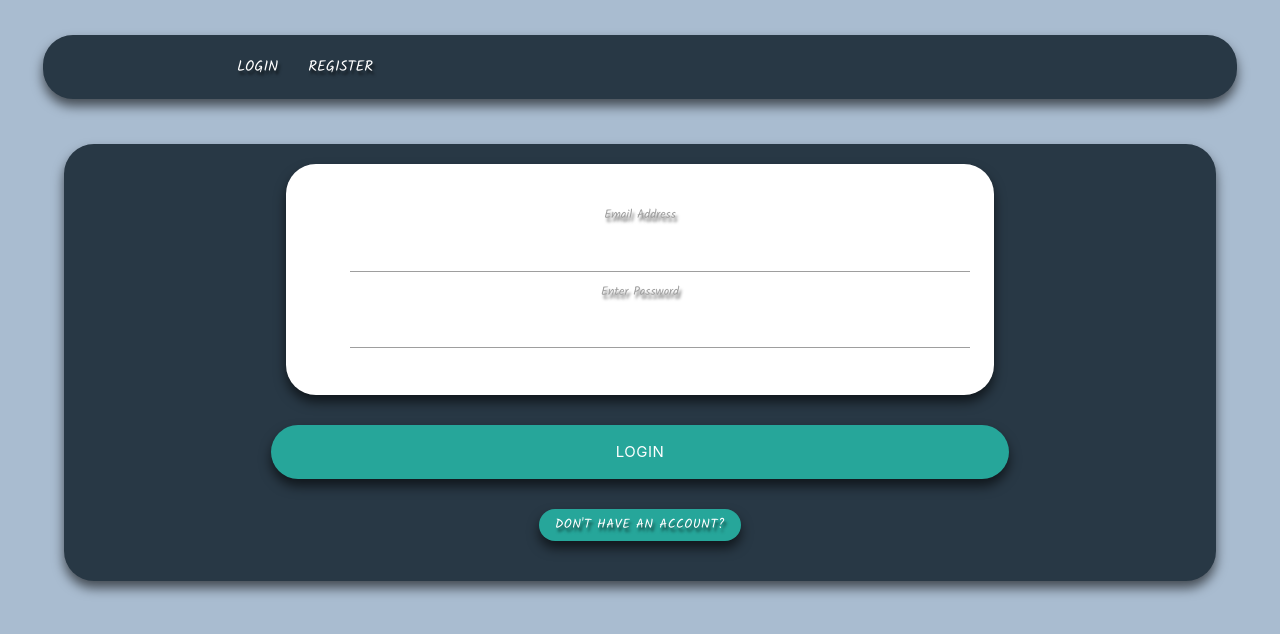
After one commit to Tommyshub/flask-movie-project, a Flask app: page /login in a window 1280 px wide. The commit adds this page. Shown: the top 634 px of the page. Run offline with Flask 2, Linux system fonts and the light colour scheme; some libraries are stand-ins or nearby versions.

Commit message:
added registration and login forms

```diff
--- a/app.py
+++ b/app.py
@@ -4,9 +4,7 @@ from flask import (
     redirect, request, session, url_for)
 from flask_pymongo import PyMongo
 from bson.objectid import ObjectId
-from werkzeug.security import generate_password_hash, check_password_hash
-if os.path.exists("env.py"):
-    import env
+from forms import RegistrationForm, LoginForm
 
 app = Flask(__name__)
 
@@ -19,8 +17,22 @@ mongo = PyMongo(app)
 
 @app.route("/")
 def index():
+    return render_template("base.html")
 
-    return render_template("base.html")
+
+# Render registration form
+@app.route("/register", methods=["POST", "GET"])
+def register():
+    form = RegistrationForm()
+    return render_template("register.html", title="register", form=form)
+
+
+# Render login form
+@app.route("/login")
+def login():
+    form = LoginForm()
+    return render_template("login.html", title="login", form=form)
+
 
 if __name__ == "__main__":
     app.run(host=os.environ.get("IP"),
--- /dev/null
+++ b/forms.py
@@ -0,0 +1,26 @@
+from flask_wtf import FlaskForm
+from wtforms import StringField, PasswordField, SubmitField, BooleanField
+from wtforms.validators import DataRequired, Email, EqualTo, Length
+import os
+if os.path.exists("env.py"):
+    import env
+
+secret_key = os.environ.get("SECRET_KEY")
+
+# Register form
+class RegistrationForm(FlaskForm):
+    username = StringField('Username', validators = [DataRequired(), Length(min=4, max=25)])
+    email = StringField('Email Address', validators = [DataRequired(), Length(min=4, max=25)])
+    password = PasswordField('New Password', validators = [
+        DataRequired(), EqualTo('confirm', message='Passwords must match')
+    ])
+    confirm = PasswordField('Repeat Password')
+    submit = SubmitField()
+
+
+# Login Form
+class LoginForm(FlaskForm):
+    email = StringField('Email Address', validators = [DataRequired(), Email()])
+    password = PasswordField('Enter Password', validators = [DataRequired()])
+    remember = BooleanField('Remember Me')
+    submit = SubmitField()
--- a/static/css/style.css
+++ b/static/css/style.css
@@ -1,7 +1,7 @@
 @import url("https://fonts.googleapis.com/css2?family=Kalam&family=Permanent+Marker&display=swap");
 
 body {
-  background-color: #b8b08d;
+  background-color: #a9bcd0;
   padding-top: 35px;
 }
 
@@ -40,3 +40,15 @@ body {
   background-color: #283845;
   box-shadow: 0 7px 12px 0 rgba(0, 0, 0, 0.6);
 }
+
+.register-login-form {
+  margin: 15px;
+  box-shadow: 0 7px 12px 0 rgba(0, 0, 0, 0.6);
+  border-radius: 30px;
+}
+
+.submit-button {
+  margin: 15px;
+  box-shadow: 0 7px 12px 0 rgba(0, 0, 0, 0.6);
+  border-radius: 30px;
+}
--- /dev/null
+++ b/templates/_formhelpers.html
@@ -0,0 +1,12 @@
+{% macro render_field(field) %}
+<dt>{{ field.label }}
+<dd>{{ field(**kwargs)|safe }}
+    {% if field.errors %}
+    <ul class=errors>
+        {% for error in field.errors %}
+        <li>{{ error }}</li>
+        {% endfor %}
+    </ul>
+    {% endif %}
+</dd>
+{% endmacro %}
--- a/templates/base.html
+++ b/templates/base.html
@@ -11,28 +11,33 @@
     type="text/css" />
   <link href="https://fonts.googleapis.com/icon?family=Material+Icons" rel="stylesheet">
   <link rel="stylesheet" href="{{ url_for('static', filename='css/style.css') }}" type="text/css" />
-  {% block styles %}{% endblock %}
   <title>Movie App</title>
 </head>
 
 <body>
 
+  <header>
     <div class="row">
       <div class="col s12">
         <nav class="navbar-wrapper">
           <div class="container">
             <a href="#" class="brand-logo"></a>
-          <ul class="center">
-            <li><a href="#">Home</a></li>
-            <li><a href="#">Login</a></li>
-            <li><a href="#">Register</a></li>
+            <ul>
+              {% if session.user %}
+              <li><a href="{{ url_for('profile', username=session['user']) }}">Profile</a></li>
+              <li><a href="#">Manage Categories</a></li>
+              <li><a href="{{ url_for('logout') }}">Log Out</a></li>
+              {% else %}
+              <li><a href="{{ url_for('login') }}">Login</a></li>
+              <li><a href="{{ url_for('register') }}">Register</a></li>
+              {% endif %}
             </ul>
           </div>
         </nav>
+  </header>
 
   <div class="row">
     <div class="main-content">
-          <h1>Test</h1>
       {% block content %}
 
       {% endblock %}
--- /dev/null
+++ b/templates/login.html
@@ -0,0 +1,18 @@
+{% from "_formhelpers.html" import render_field %}
+{% extends "base.html" %}
+{% block content %}
+<div class="row">
+    <form class="col s12 m8 offset-m2" method="POST" action="{{ url_for('login') }}">
+        <div class="card-panel register-login-form">
+            <dl>
+                {{ render_field(form.email) }}
+                {{ render_field(form.password) }}
+            </dl>
+        </div>
+        <input type=submit class="col s12 btn-large submit-button" value=Login>
+        <small>
+            <a class="btn-small submit-button" href="{{ url_for('register') }}">Don't Have An Account?</a>
+        </small>
+    </form>
+</div>
+{% endblock %}
```
Also changed, not shown: templates/profile.html (added, +14 -0 lines), templates/register.html (added, +21 -0 lines). Lines whose indentation alone changed are shown as unchanged.
